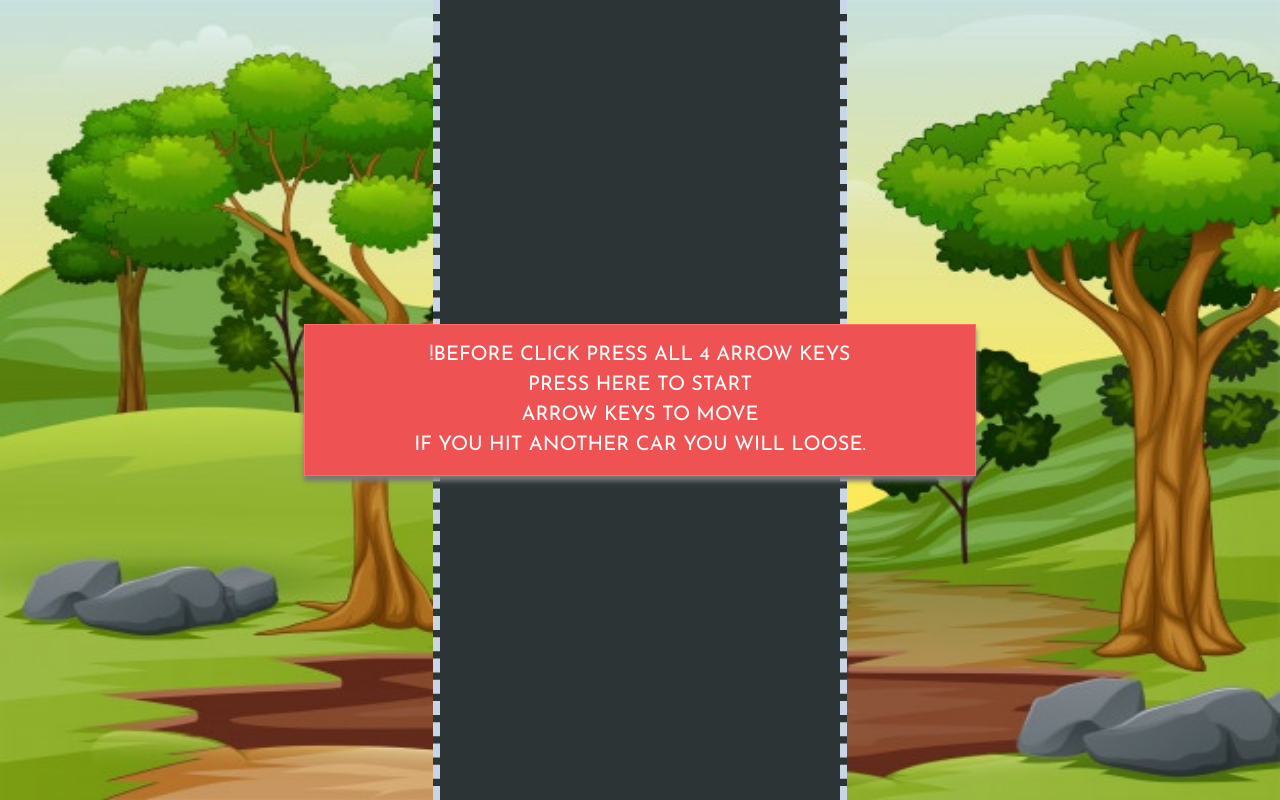
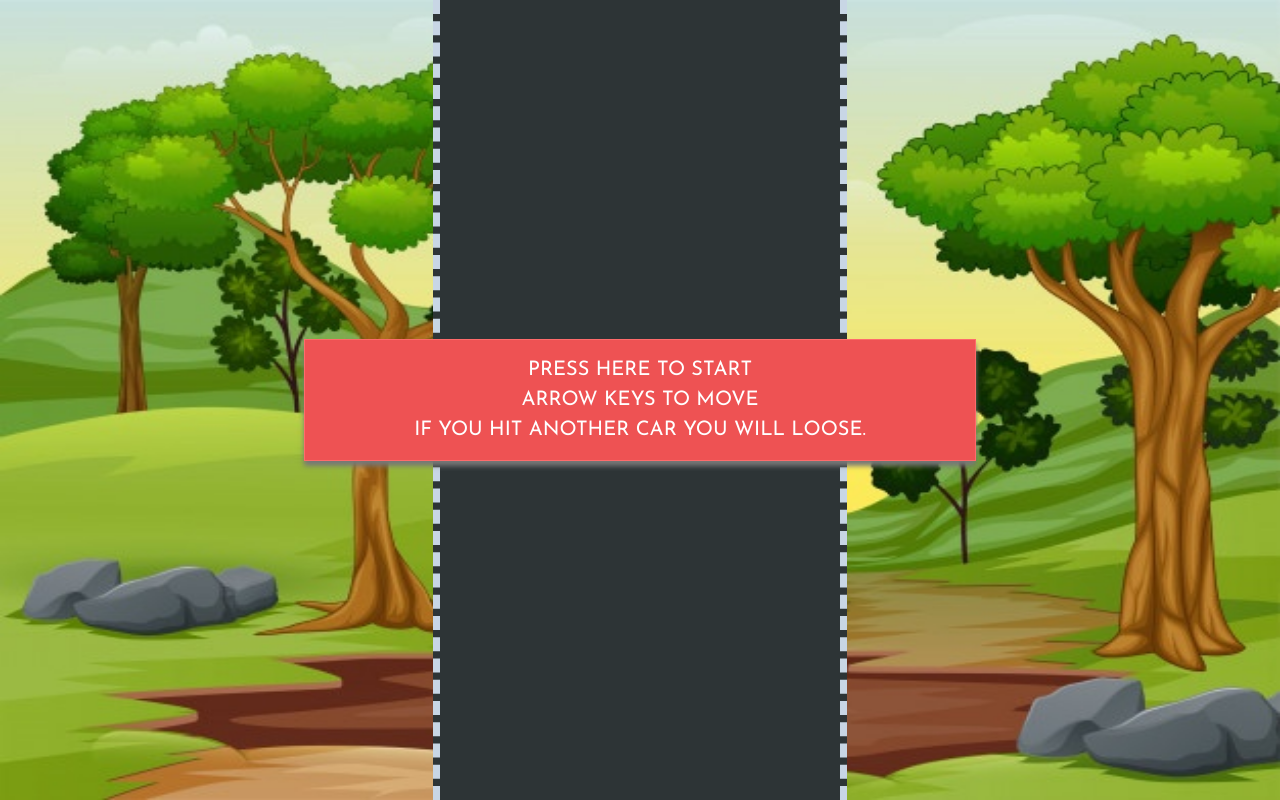
Before and after one commit to Gaurav007MernStack/Full-JavaScript-Game-, a plain HTML site: page index.html in a window 1280 px wide. Drawn offline with Linux system fonts and the light colour scheme.

Commit message:
+gaurav Now my car is working fine

```diff
--- a/index.html
+++ b/index.html
@@ -14,8 +14,7 @@
     <div class="carGame">
         <div class="score"></div>
         <div class="startScreen">
-            <p> !Before Click Press all 4 arrow keys<br>
-                Press here to Start<br>
+            <p> Press here to Start<br>
                 Arrow Keys to Move <br>
                 If you hit another car you will Loose.
             </p>
--- a/mainGame.js
+++ b/mainGame.js
@@ -7,7 +7,7 @@ startScreen.addEventListener('click', start);
 
 let player = { speed : 5 , score : 0} ;
 
-let keys = { ArrowUp: "false", ArrowDown: "false", ArrowLeft: "false", ArrowRight: "false" };
+let keys = { ArrowUp: false, ArrowDown: false, ArrowLeft: false, ArrowRight: false };
 
 document.addEventListener('keydown', keyDown);
 document.addEventListener('keyup', keyUp);
```
